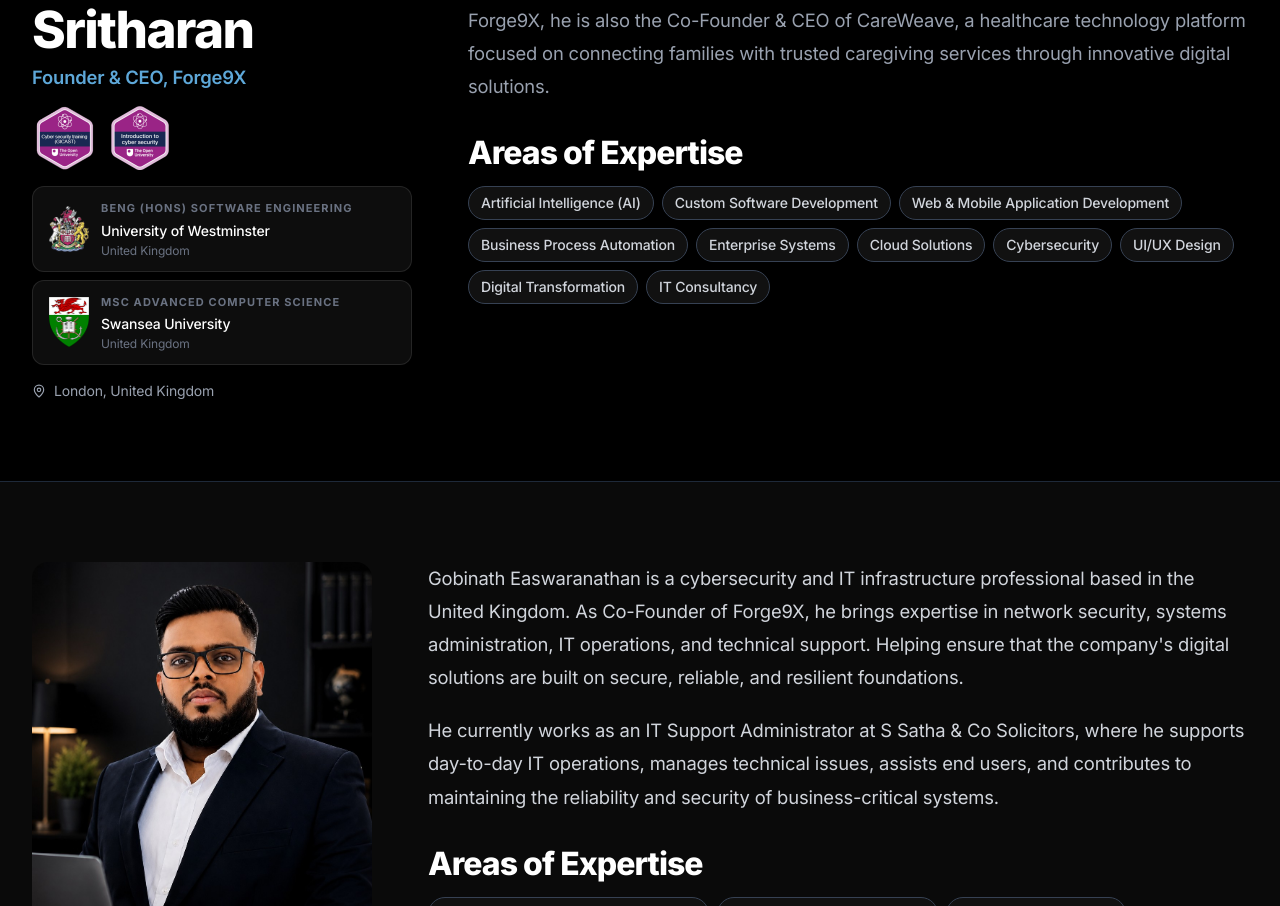
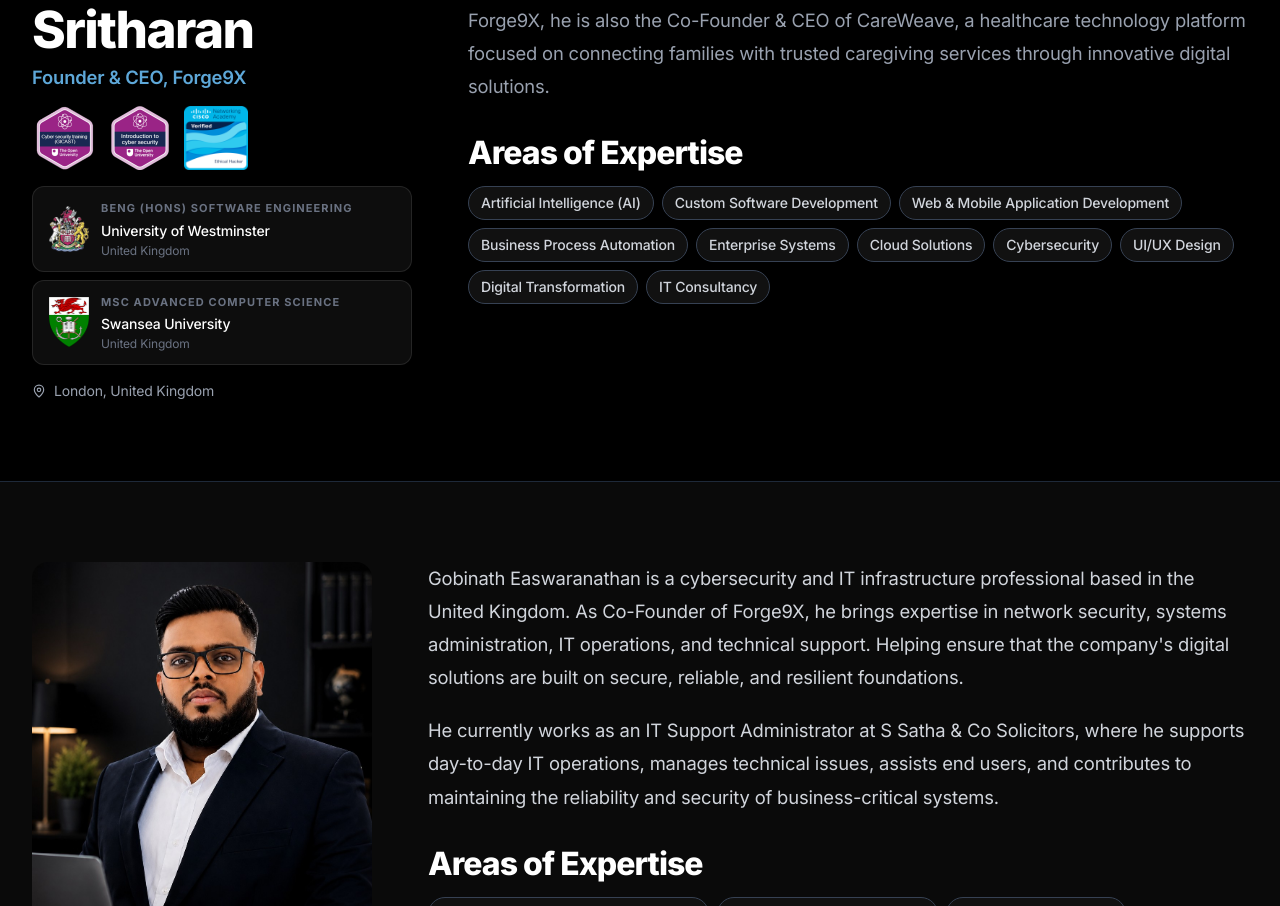
Before and after one commit to NiwethushanSri/forge9x-website, a Next.js app: page /en/team in a window 1280 px wide. Shown: the part 1180-2086 px from the top of the page. Built offline with nearby package versions, Linux system fonts and the light colour scheme.

Commit message:
Add Cisco Ethical Hacker badge to Niwethushan profiles

```diff
--- a/app/[lang]/about/page.tsx
+++ b/app/[lang]/about/page.tsx
@@ -300,6 +300,7 @@
                 { name: "Niwethushan Sritharan", role: "Founder & CEO, Forge9X", image: "/team/niwethushan.jpg", linkedin: "https://www.linkedin.com/in/sritharan-niwethushan-558b2517b/", badges: [
                   { src: "/badges/gicast.png", alt: "Cyber Security Training (GICAST) — The Open University", url: "https://www.open.edu/openlearn/badges/badge.php?hash=dfb6a19a1cbbfc59eefdebda7ce83259c125c00a" },
                   { src: "/badges/intro-cybersecurity.png", alt: "Introduction to Cyber Security — The Open University", url: "https://www.open.edu/openlearn/badges/badge.php?hash=36b7661f834f321ab88f857e1e455a2acf9c82f9" },
+                  { src: "/badges/cisco-ethical-hacker.png", alt: "Ethical Hacker — Cisco Networking Academy", url: "https://www.credly.com/badges/902437b2-ea63-4770-a4fb-b10c2b1e695d/linked_in_profile" },
                 ]},
                 { name: "Gobinath Easwaranathan", role: "Co-Founder & CTO, Forge9X", image: "/team/gobinath.jpg", linkedin: "https://www.linkedin.com/in/nathnathanuk/", badges: [] },
               ].map((m) => (
--- a/app/[lang]/team/page.tsx
+++ b/app/[lang]/team/page.tsx
@@ -71,6 +71,9 @@
                   </a>
                   <a href="https://www.open.edu/openlearn/badges/badge.php?hash=36b7661f834f321ab88f857e1e455a2acf9c82f9" target="_blank" rel="noopener noreferrer" title="Introduction to Cyber Security — The Open University" className="hover:opacity-80 transition-opacity">
                     <img src="/badges/intro-cybersecurity.png" alt="Introduction to Cyber Security — The Open University" className="w-16 h-16 object-contain" />
+                  </a>
+                  <a href="https://www.credly.com/badges/902437b2-ea63-4770-a4fb-b10c2b1e695d/linked_in_profile" target="_blank" rel="noopener noreferrer" title="Ethical Hacker — Cisco Networking Academy" className="hover:opacity-80 transition-opacity">
+                    <img src="/badges/cisco-ethical-hacker.png" alt="Ethical Hacker — Cisco Networking Academy" className="w-16 h-16 object-contain" />
                   </a>
                 </div>
                 <div className="flex flex-col gap-2 mb-4">
```
Also changed, not shown: public/badges/cisco-ethical-hacker.png (added).
